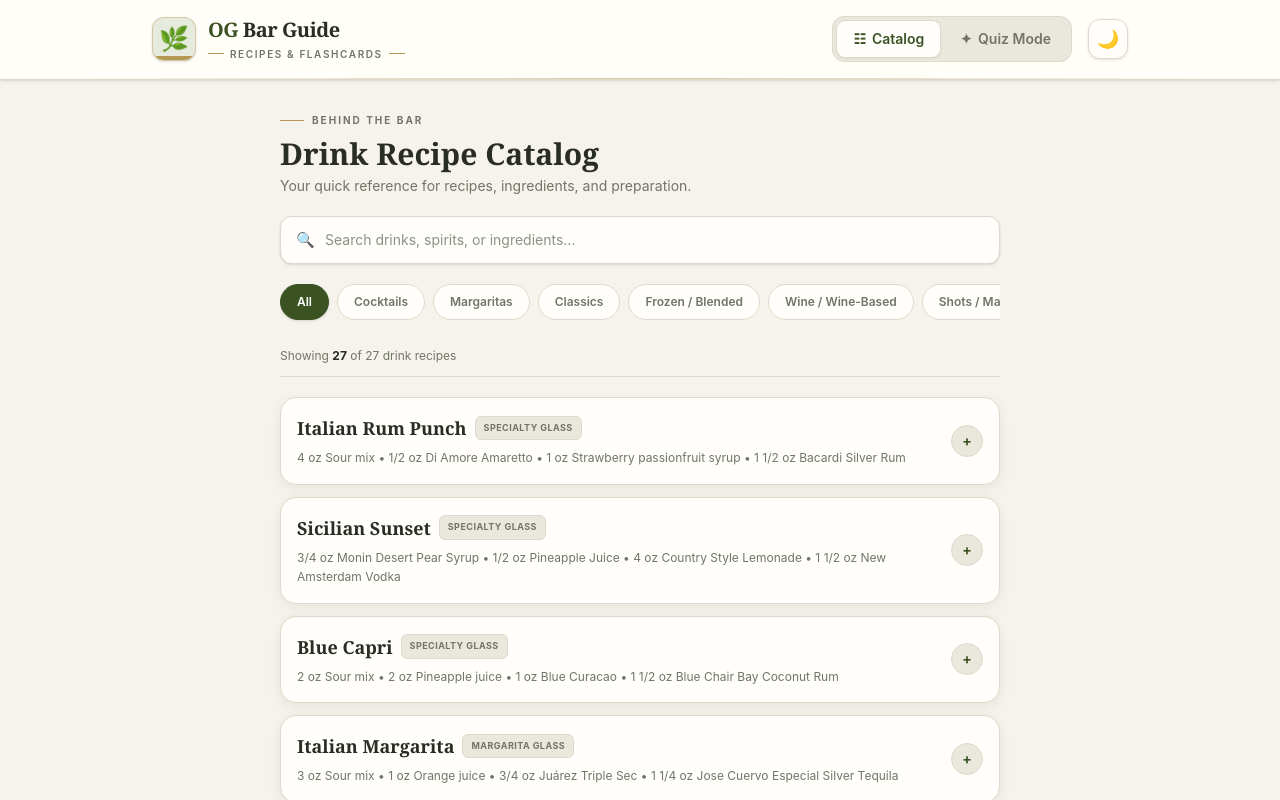
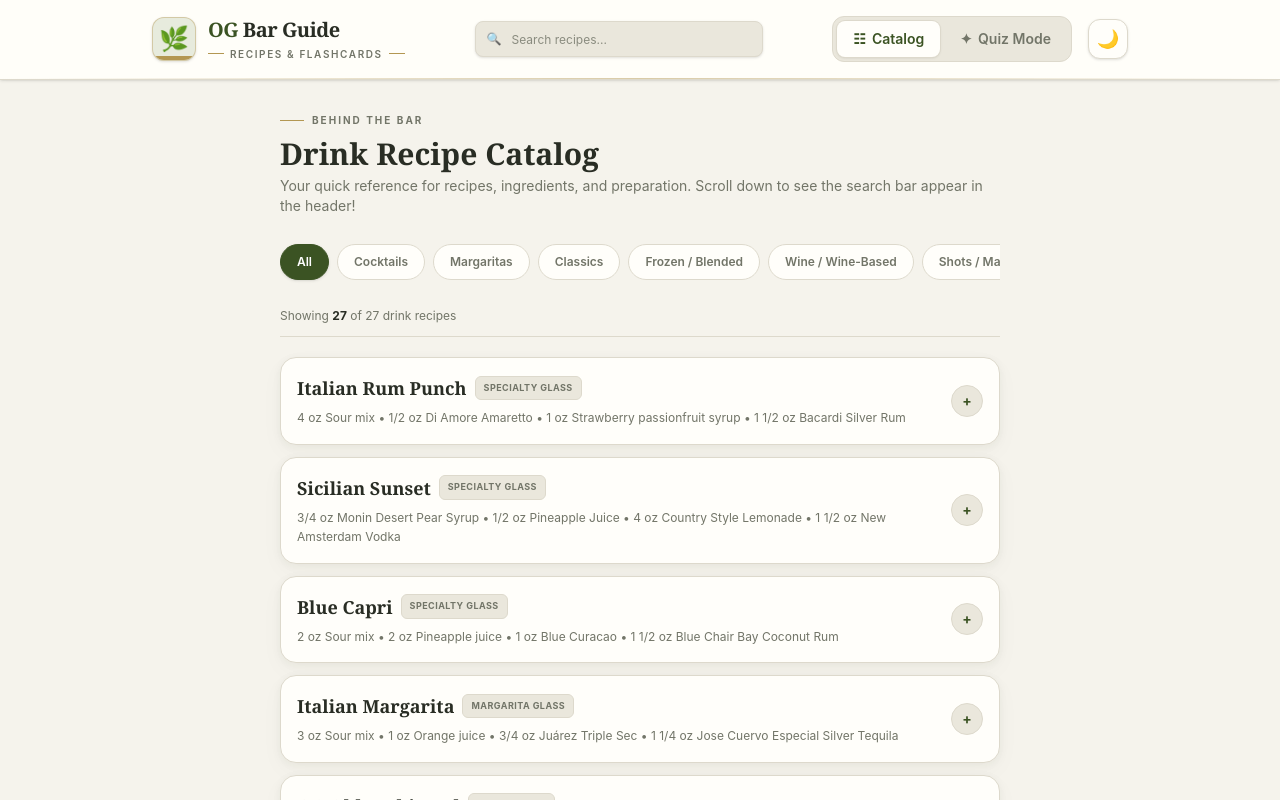
Before and after one commit to ArnauDavis/OGdrinkGuide, a React (Vite) app: page / in a window 1280 px wide. Shown: the top 800 px of the page. Built offline with nearby package versions, Linux system fonts and the light colour scheme.

Commit message:
search bar stays available in scroll

```diff
--- a/src/App.tsx
+++ b/src/App.tsx
@@ -7,6 +7,7 @@ import QuizView from './components/QuizView';
 export default function App() {
   const [currentView, setCurrentView] = useState<ViewMode>('catalog');
   const [isDarkMode, setIsDarkMode] = useState(false);
+  const [searchQuery, setSearchQuery] = useState('');
 
   useEffect(() => {
     document.documentElement.classList.toggle('dark', isDarkMode);
@@ -26,10 +27,19 @@ export default function App() {
         onViewChange={setCurrentView}
         isDarkMode={isDarkMode}
         onToggleDarkMode={toggleDarkMode}
+        searchQuery={searchQuery}
+        onSearchChange={setSearchQuery}
       />
 
       <main className="min-h-screen pb-12">
-        {currentView === 'catalog' ? <CatalogView /> : <QuizView />}
+        {currentView === 'catalog' ? (
+          <CatalogView
+            searchQuery={searchQuery}
+            onSearchChange={setSearchQuery}
+          />
+        ) : (
+          <QuizView />
+        )}
       </main>
     </div>
   );
--- a/src/components/CatalogView.tsx
+++ b/src/components/CatalogView.tsx
@@ -1,14 +1,16 @@
-import { useState, useMemo } from 'react';
+import { useMemo, useState } from 'react';
 import recipesData from '../data/recipes.json';
 import { type Recipe } from '../types/recipe';
 import RecipeCard from './RecipeCard';
 
-export default function CatalogView() {
-  const [searchQuery, setSearchQuery] = useState('');
+interface CatalogViewProps {
+  searchQuery: string;
+  onSearchChange: (query: string) => void;
+}
+
+export default function CatalogView({ searchQuery, onSearchChange }: CatalogViewProps) {
   const [selectedCategory, setSelectedCategory] = useState('All');
-  const [expandedRecipeId, setExpandedRecipeId] = useState<
-    Recipe['id'] | null
-  >(null);
+  const [expandedRecipeId, setExpandedRecipeId] = useState<Recipe['id'] | null>(null);
 
   const recipes = recipesData as Recipe[];
 
@@ -20,39 +22,28 @@ export default function CatalogView() {
   const filteredRecipes = useMemo(() => {
     return recipes.filter((recipe) => {
       const matchesCategory =
-        selectedCategory === 'All' ||
-        recipe.category === selectedCategory;
+        selectedCategory === 'All' || recipe.category === selectedCategory;
 
       const query = searchQuery.toLowerCase().trim();
 
       if (!query) return matchesCategory;
 
       const matchesName = recipe.name.toLowerCase().includes(query);
-
-      const matchesTags = recipe.tags.some((tag) =>
-        tag.toLowerCase().includes(query)
-      );
-
+      const matchesTags = recipe.tags.some((tag) => tag.toLowerCase().includes(query));
       const matchesIngredients = recipe.ingredients.some((ingredient) =>
         ingredient.item.toLowerCase().includes(query)
       );
 
-      return (
-        matchesCategory &&
-        (matchesName || matchesTags || matchesIngredients)
-      );
+      return matchesCategory && (matchesName || matchesTags || matchesIngredients);
     });
   }, [recipes, searchQuery, selectedCategory]);
 
   const handleToggleRecipe = (recipeId: Recipe['id']) => {
-    setExpandedRecipeId((currentId) =>
-      currentId === recipeId ? null : recipeId
-    );
+    setExpandedRecipeId((currentId) => (currentId === recipeId ? null : recipeId));
   };
 
   const handleBackToTop = () => {
     setExpandedRecipeId(null);
-
     window.scrollTo({
       top: 0,
       behavior: 'smooth',
@@ -75,58 +66,13 @@ export default function CatalogView() {
         </h2>
 
         <p className="mt-1 text-sm text-[var(--text-muted)]">
-          Your quick reference for recipes, ingredients, and preparation.
+          Your quick reference for recipes, ingredients, and preparation. Scroll down to see the search bar appear in the header!
         </p>
       </section>
 
-      {/* Search Bar */}
-      <div className="relative">
-        <span
-          className="pointer-events-none absolute inset-y-0 left-0 flex items-center pl-4 text-[var(--text-muted)]"
-          aria-hidden="true"
-        >
-          🔍
-        </span>
-
-        <input
-          type="search"
-          placeholder="Search drinks, spirits, or ingredients..."
-          value={searchQuery}
-          onChange={(event) => setSearchQuery(event.target.value)}
-          aria-label="Search drink recipes"
-          className="
-            min-h-12 w-full rounded-xl
-            border border-[var(--border-color)]
-            bg-[var(--bg-card)]
-            py-3 pl-11 pr-11 text-sm
-            text-[var(--text-primary)]
-            shadow-sm transition
-            placeholder:text-[var(--text-muted)]
-            focus:border-[var(--accent-color)]
-            focus:outline-none
-            focus:ring-2 focus:ring-[var(--accent-soft)]
-          "
-        />
-
-        {searchQuery && (
-          <button
-            type="button"
-            onClick={() => setSearchQuery('')}
-            aria-label="Clear search"
-            className="
-              absolute inset-y-0 right-0 flex items-center
-              px-4 text-sm text-[var(--text-muted)]
-              transition hover:text-[var(--text-primary)]
-            "
-          >
-            ✕
-          </button>
-        )}
-      </div>
-
       {/* Category Filters */}
       <div
-        className="flex gap-2 overflow-x-auto pb-2"
+        className="flex gap-2 overflow-x-auto pb-2 pt-2"
         aria-label="Filter recipes by category"
       >
         {categories.map((category) => {
@@ -168,7 +114,7 @@ export default function CatalogView() {
           <button
             type="button"
             onClick={() => {
-              setSearchQuery('');
+              onSearchChange('');
               setSelectedCategory('All');
               setExpandedRecipeId(null);
             }}
@@ -208,7 +154,7 @@ export default function CatalogView() {
             <button
               type="button"
               onClick={() => {
-                setSearchQuery('');
+                onSearchChange('');
                 setSelectedCategory('All');
               }}
               className="mt-4 rounded-lg bg-[var(--accent-color)] px-4 py-2 text-xs font-bold text-[var(--accent-contrast)] transition hover:opacity-90"
--- a/src/components/Navbar.tsx
+++ b/src/components/Navbar.tsx
@@ -1,3 +1,4 @@
+import { type ChangeEvent } from 'react';
 import { type ViewMode } from '../types/recipe';
 
 interface NavbarProps {
@@ -5,6 +6,8 @@ interface NavbarProps {
   onViewChange: (view: ViewMode) => void;
   isDarkMode: boolean;
   onToggleDarkMode: () => void;
+  searchQuery: string;
+  onSearchChange: (query: string) => void;
 }
 
 export default function Navbar({
@@ -12,9 +15,11 @@ export default function Navbar({
   onViewChange,
   isDarkMode,
   onToggleDarkMode,
+  searchQuery,
+  onSearchChange,
 }: NavbarProps) {
   return (
-    <header className="sticky top-0 z-20 border-b border-[var(--border-color)] bg-[var(--bg-card)]/95 shadow-sm backdrop-blur-xl transition-colors duration-200">
+    <header className="sticky top-0 z-30 border-b border-[var(--border-color)] bg-[var(--bg-card)]/95 shadow-sm backdrop-blur-xl transition-colors duration-200">
       <div className="mx-auto max-w-5xl px-4 py-3 sm:px-6 lg:py-4">
         <div className="flex flex-col gap-3 sm:flex-row sm:items-center sm:justify-between sm:gap-4">
 
@@ -36,19 +41,45 @@ export default function Navbar({
 
               <div className="mt-1 flex items-center gap-1.5">
                 <span className="h-px w-3 shrink-0 bg-[var(--gold-color)] sm:w-4" />
-
                 <p className="whitespace-nowrap text-[8px] font-semibold uppercase tracking-[0.1em] text-[var(--text-muted)] sm:text-[9px] lg:text-[10px] lg:tracking-[0.16em]">
                   Recipes & Flashcards
                 </p>
-
                 <span className="h-px w-3 shrink-0 bg-[var(--gold-color)] sm:w-4" />
               </div>
             </div>
           </div>
 
+          {/* Persistent Search Bar (Visible in Catalog View) */}
+          {currentView === 'catalog' && (
+            <div className="w-full sm:max-w-xs md:w-64 lg:w-72">
+              <div className="relative">
+                <span className="pointer-events-none absolute inset-y-0 left-0 flex items-center pl-3 text-xs text-[var(--text-muted)]">
+                  🔍
+                </span>
+                <input
+                  type="search"
+                  placeholder="Search recipes..."
+                  value={searchQuery}
+                  onChange={(e: ChangeEvent<HTMLInputElement>) => onSearchChange(e.target.value)}
+                  aria-label="Search drink recipes"
+                  className="h-9 w-full rounded-lg border border-[var(--border-color)] bg-[var(--bg-secondary)] py-1 pl-9 pr-8 text-xs text-[var(--text-primary)] shadow-sm placeholder:text-[var(--text-muted)] focus:border-[var(--accent-color)] focus:outline-none focus:ring-1 focus:ring-[var(--accent-soft)]"
+                />
+                {searchQuery && (
+                  <button
+                    type="button"
+                    onClick={() => onSearchChange('')}
+                    aria-label="Clear search"
+                    className="absolute inset-y-0 right-0 flex items-center px-2.5 text-xs text-[var(--text-muted)] hover:text-[var(--text-primary)]"
+                  >
+                    ✕
+                  </button>
+                )}
+              </div>
+            </div>
+          )}
+
           {/* Navigation and Theme */}
           <div className="flex items-center justify-between gap-3 sm:justify-end sm:gap-3 lg:gap-4">
-
             <nav
               aria-label="Main navigation"
               className="flex min-w-0 items-center gap-1 rounded-xl border border-[var(--border-color)] bg-[var(--bg-secondary)] p-1"
@@ -86,9 +117,7 @@ export default function Navbar({
               type="button"
               onClick={onToggleDarkMode}
               aria-label={
-                isDarkMode
-                  ? 'Switch to light mode'
-                  : 'Switch to dark mode'
+                isDarkMode ? 'Switch to light mode' : 'Switch to dark mode'
               }
               aria-pressed={isDarkMode}
               title={isDarkMode ? 'Switch to light mode' : 'Switch to dark mode'}
--- a/src/data/recipes.json
+++ b/src/data/recipes.json
@@ -202,7 +202,7 @@
     "id": "pineapple-coconut-margarita",
     "name": "Pineapple Coconut Margarita",
     "category": "Margaritas",
-    "glass": "Specialty Glass",
+    "glass": "Margarita Glass",
     "method": "Spindle Mix",
     "ingredients": [
       {
```
